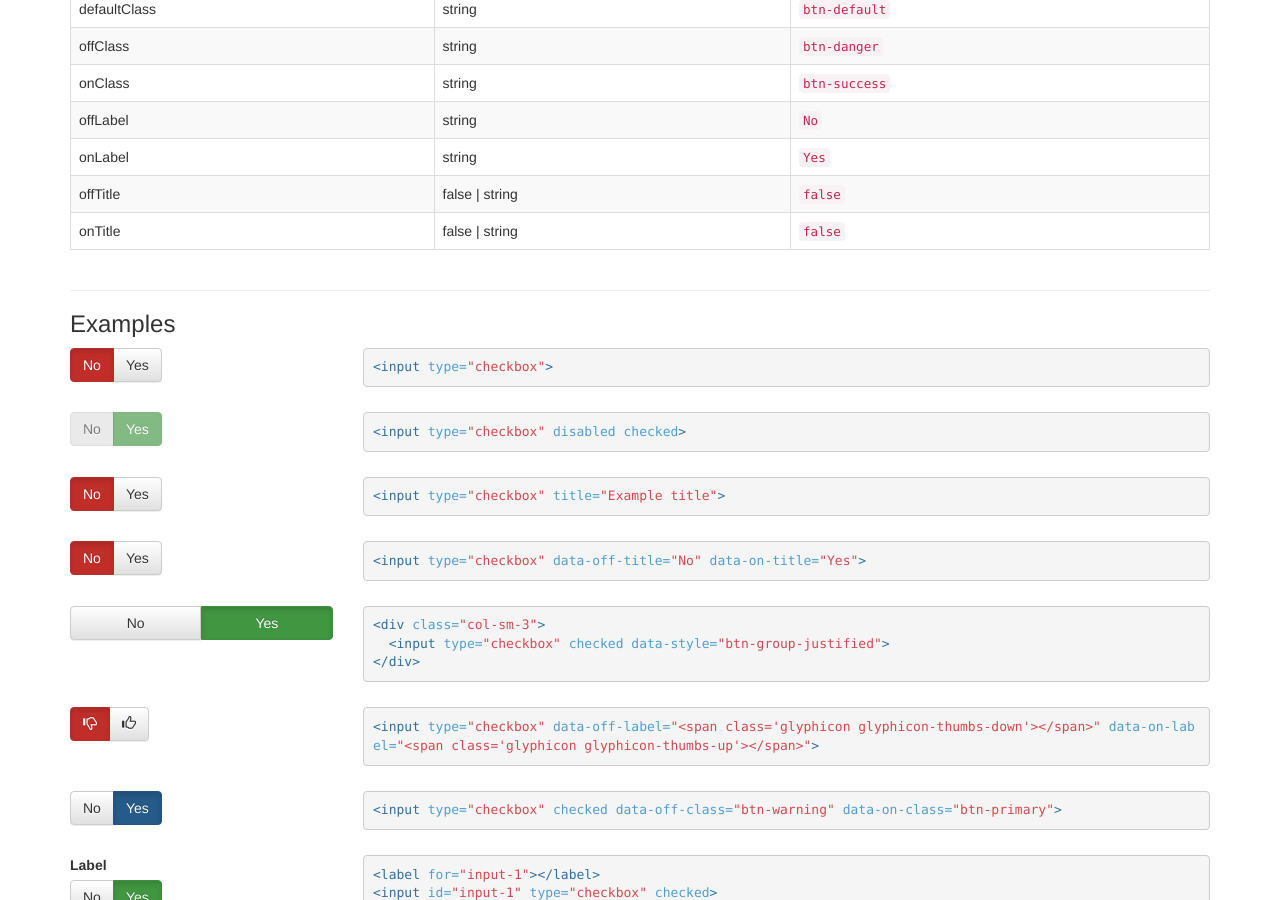
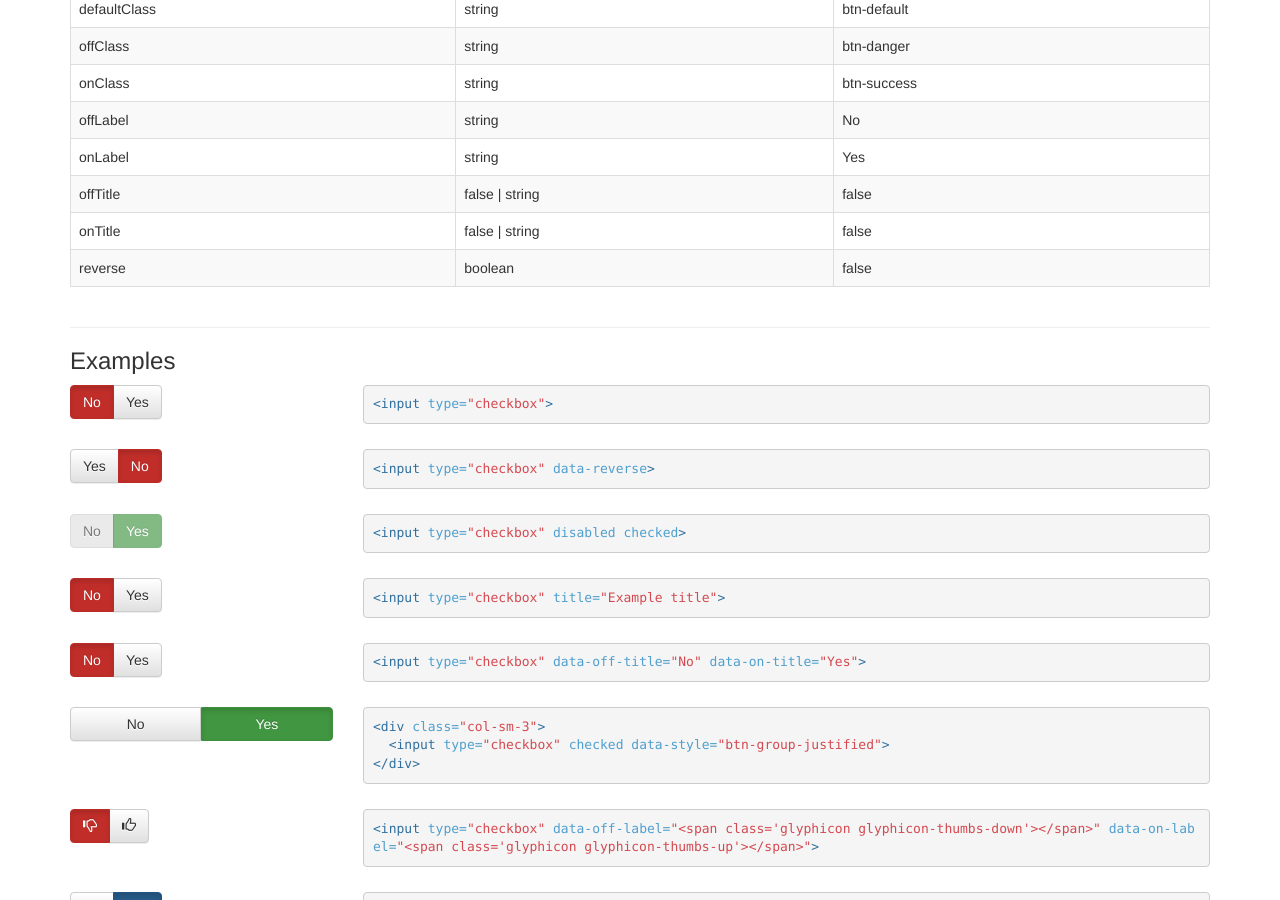
Before and after one commit to vsn4ik/bootstrap-checkbox, a Jekyll site: the page built from docs/index.html, in a window 1280 px wide and 900 px high, scrolled down 1045 px. Built offline with Jekyll 4.4.1, drawn with Linux system fonts in a browser that asks for light colours; nearby versions of some CDN libraries.

Commit message:
Fixed #2: Add "reverse" option. Bump 1.0.14.

```diff
--- a/bower.json
+++ b/bower.json
@@ -1,6 +1,6 @@
 {
 	"name": "bootstrap-checkbox",
-	"version": "1.0.13",
+	"version": "1.0.14",
 	"authors": [
 		"vsn4ik"
 	],
--- a/docs/index.html
+++ b/docs/index.html
@@ -50,42 +50,47 @@ $('input[type="checkbox"]').checkboxpicker();
 			<tr>
 				<td>style</td>
 				<td>false | string</td>
-				<td><code>false</code></td>
+				<td>false</td>
 			</tr>
 			<tr>
 				<td>defaultClass</td>
 				<td>string</td>
-				<td><code>btn-default</code></td>
+				<td>btn-default</td>
 			</tr>
 			<tr>
 				<td>offClass</td>
 				<td>string</td>
-				<td><code>btn-danger</code></td>
+				<td>btn-danger</td>
 			</tr>
 			<tr>
 				<td>onClass</td>
 				<td>string</td>
-				<td><code>btn-success</code></td>
+				<td>btn-success</td>
 			</tr>
 			<tr>
 				<td>offLabel</td>
 				<td>string</td>
-				<td><code>No</code></td>
+				<td>No</td>
 			</tr>
 			<tr>
 				<td>onLabel</td>
 				<td>string</td>
-				<td><code>Yes</code></td>
+				<td>Yes</td>
 			</tr>
 			<tr>
 				<td>offTitle</td>
 				<td>false | string</td>
-				<td><code>false</code></td>
+				<td>false</td>
 			</tr>
 			<tr>
 				<td>onTitle</td>
 				<td>false | string</td>
-				<td><code>false</code></td>
+				<td>false</td>
+			</tr>
+			<tr>
+				<td>reverse</td>
+				<td>boolean</td>
+				<td>false</td>
 			</tr>
 		</tbody>
 	</table>
@@ -103,6 +108,18 @@ $('input[type="checkbox"]').checkboxpicker();
 		<div class="col-sm-9">
 {% highlight html %}
 <input type="checkbox">
+{% endhighlight %}
+		</div>
+	</div>
+
+	<div class="form-group">
+		<div class="col-sm-3">
+			<input type="checkbox" data-reverse>
+		</div>
+
+		<div class="col-sm-9">
+{% highlight html %}
+<input type="checkbox" data-reverse>
 {% endhighlight %}
 		</div>
 	</div>
```
Also changed, not shown: dist/bootstrap-checkbox.js, dist/bootstrap-checkbox.min.js, docs/dist/bootstrap-checkbox.js, docs/dist/bootstrap-checkbox.min.js.
